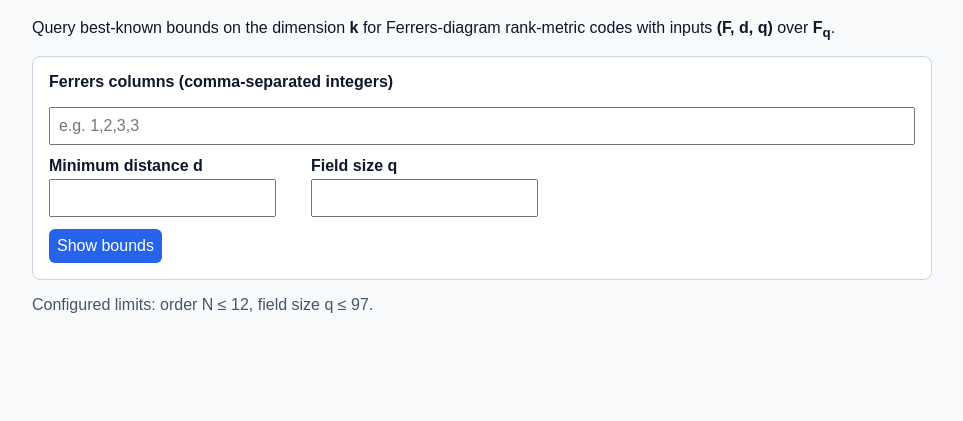
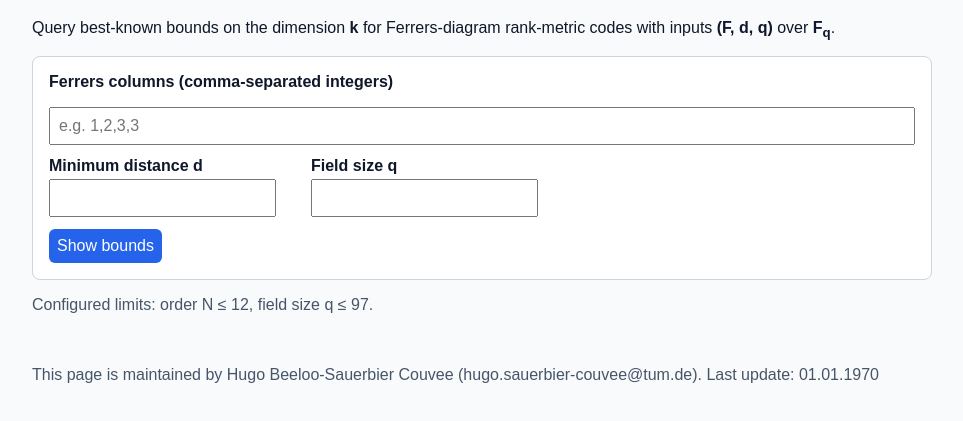
Before and after one commit to HBeelooSauerbierCouvee/Ferrers-Diagram-Rank-Metric-Codes, a plain HTML site: page index.html in a window 1280 px wide. Shown: the part 81-502 px from the top of the page, without its empty margins (158-1121 px from the left). Drawn offline with Linux system fonts and the light colour scheme.

Commit message:
Update index.html

```diff
--- a/index.html
+++ b/index.html
@@ -64,6 +64,8 @@
           </div>
         </div>
       </section>
+
+      <p id="name_last_update" class="muted"></p>
     </main>
 
     <script src="./app.js" defer></script>
```
